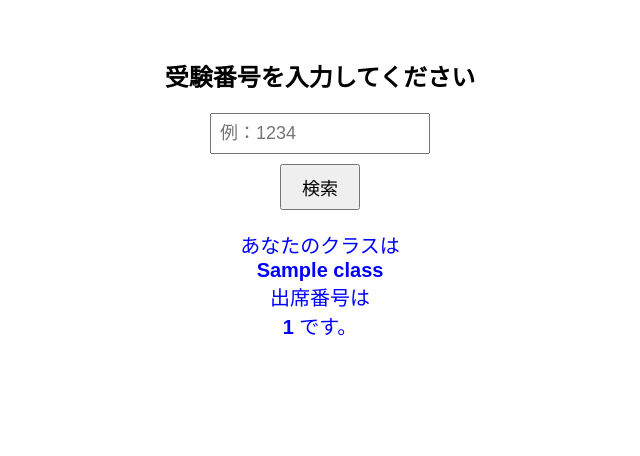
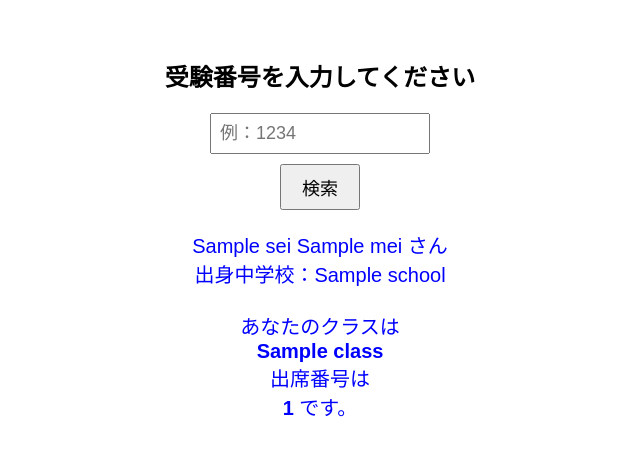
Before and after one commit to shunkun89/class-search-2026, a Flask app: template templates/index.html in a window 1280 px wide. Shown: the top 456 px of the page, without its empty margins (320-960 px from the left). Run offline with Flask 3, Linux system fonts and the light colour scheme; the template is opened without the code that fills it: most values are stand-ins (such as "Sample title", 1, 10 or a date in 2020); parts of the project's set-up code (start-up, migrations or seed data) failed here and were passed over.

Commit message:
Update index.html

```diff
--- a/templates/index.html
+++ b/templates/index.html
@@ -43,6 +43,8 @@
 
 {% if result %}
 <div class="result">
+    {{ result.sei }} {{ result.mei }} さん<br>
+    出身中学校：{{ result.school }}<br><br>
     あなたのクラスは<br>
     <strong>{{ result.class }}</strong><br>
     出席番号は<br>
```
